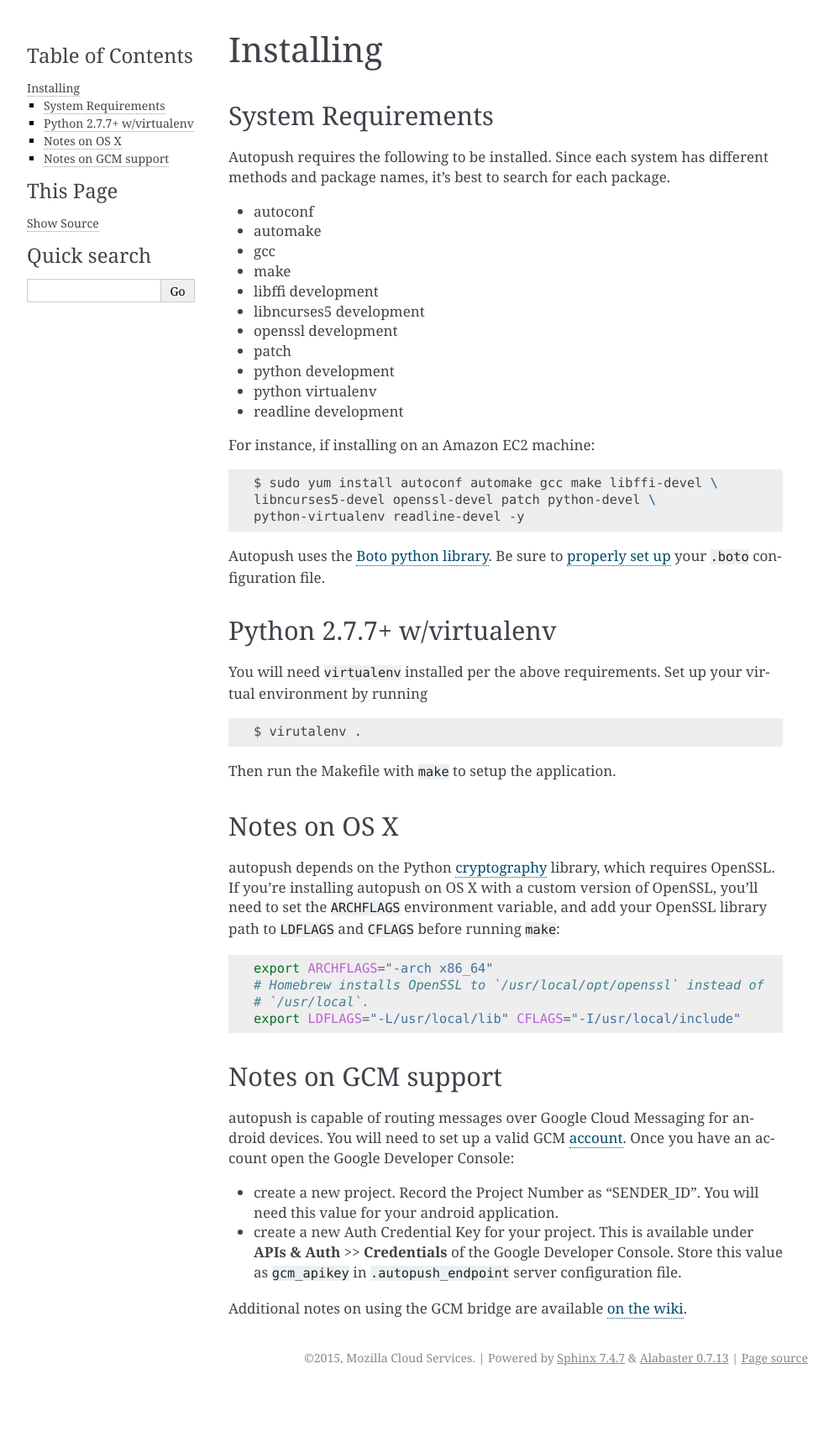
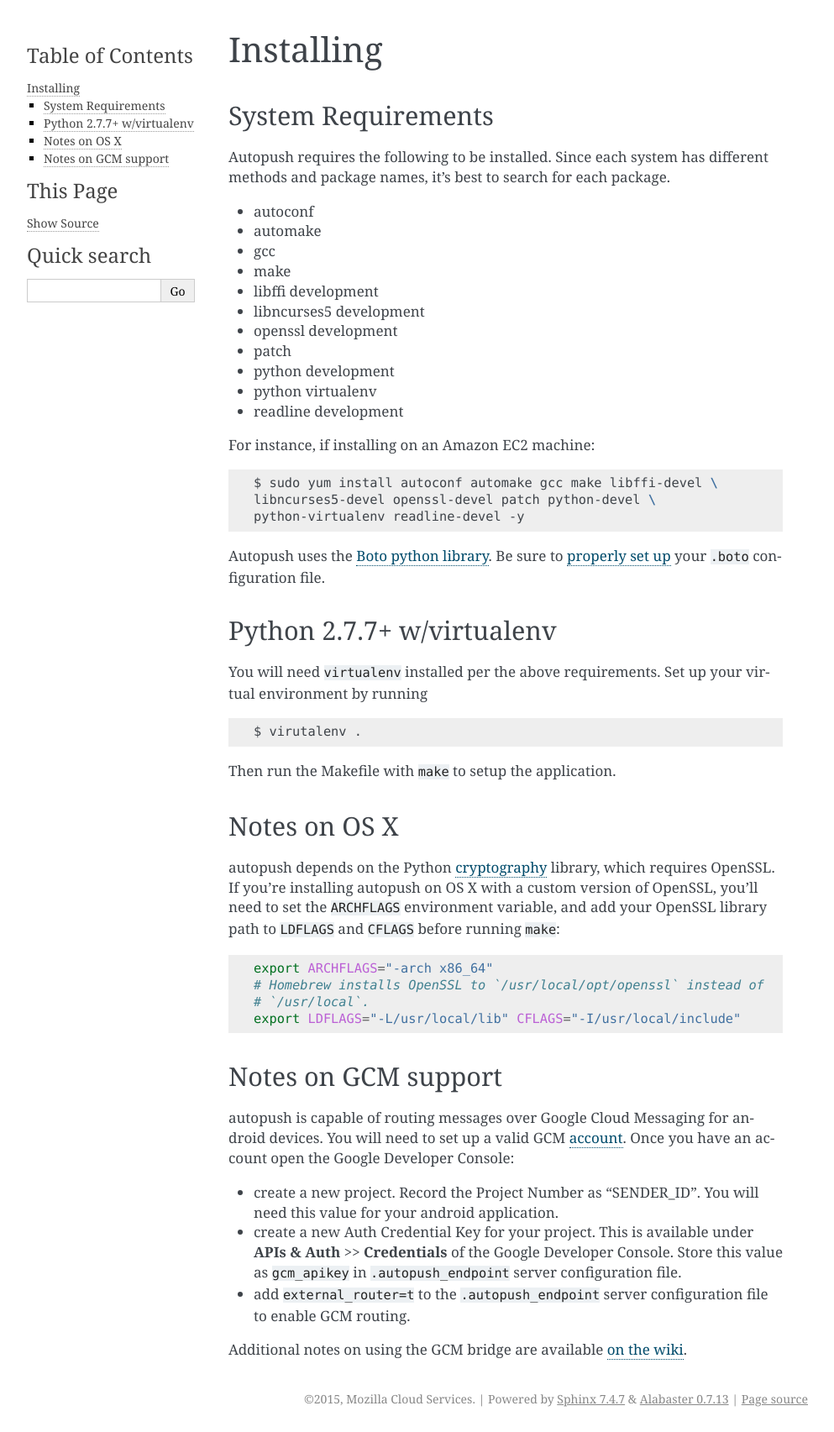
Before and after one commit to mozilla-services/autopush, a Sphinx documentation site: the page built from docs/install.rst, in a window 1280 px wide. Shown: the whole page at 84% size, without its empty margins (148-1141 px from the left). Built offline with Sphinx 7.4.7, drawn with Linux system fonts in a browser that asks for light colours; before the commit the page ends 1656 px from its top, so only the background shows below that.

Commit message:
Added config comments, updated install for boto

```diff
--- a/docs/install.rst
+++ b/docs/install.rst
@@ -66,5 +66,6 @@
 
 * create a new project. Record the Project Number as "SENDER_ID". You will need this value for your android application.
 * create a new Auth Credential Key for your project. This is available under **APIs & Auth** >> **Credentials** of the Google Developer Console. Store this value as ``gcm_apikey`` in ``.autopush_endpoint`` server configuration file.
+* add ``external_router=t`` to the ``.autopush_endpoint`` server configuration file to enable GCM routing.
 
 Additional notes on using the GCM bridge are available `on the wiki <https://github.com/mozilla-services/autopush/wiki/Bridging-Via-GCM>`_.
```
Also changed, not shown: 2 other files.
